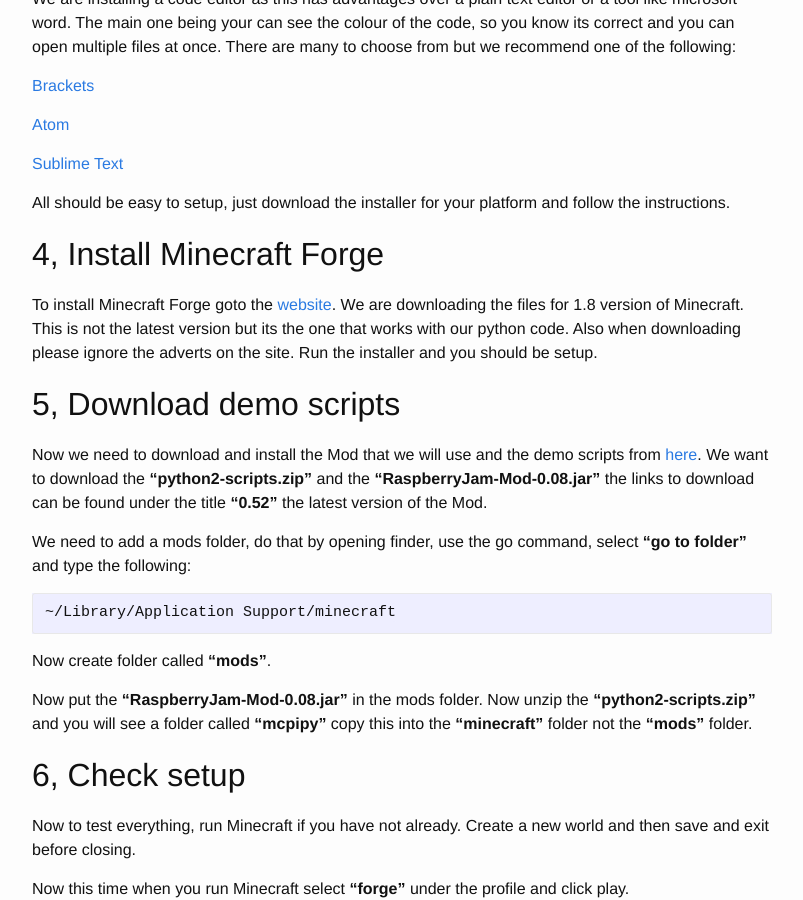
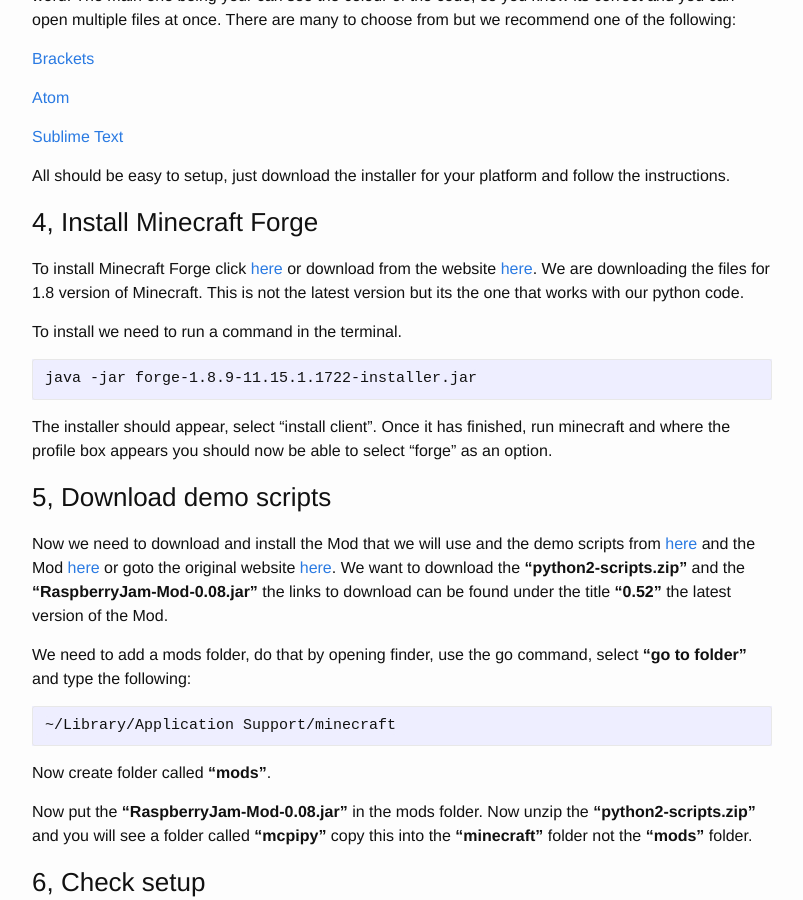
Before and after one commit to norwich-hackspace-codingclub/minecraft-setup, a Jekyll site: the page built from _posts/2016-01-23-setup-instructions-for-osx.markdown, in a window 1280 px wide and 900 px high, scrolled down 885 px. Shown: the whole window, without its empty margins (238-1041 px from the left). Built offline with Jekyll 4.4.1, drawn with Linux system fonts in a browser that asks for light colours; some of the changed text lies outside the part shown.

Commit message:
Fixed instructions added files and extra notes

```diff
--- a/_posts/2016-01-23-setup-instructions-for-osx.markdown
+++ b/_posts/2016-01-23-setup-instructions-for-osx.markdown
@@ -19,15 +19,15 @@
 	6, Check everything is setup
 
 
-## 1, Install Minecraft
+### 1, Install Minecraft
 As mentioned above, this should be completed prior to attending a session. You can do this from the [Minecraft Website](https://minecraft.net/).
 
 
-## 2, Install Python
+### 2, Install Python
 To install Python goto the [website](https://www.python.org/downloads/) and click on the "Download Python 2.7.11". The installer should be the same as any other that you have seen before, click through the steps and once finished you are done.
 
 
-## 3, Install a code editor
+### 3, Install a code editor
 We are installing a code editor as this has advantages over a plain text editor or a tool like microsoft word. The main one being your can see the colour of the code, so you know its correct and you can open multiple files at once. There are many to choose from but we recommend one of the following:
 
 [Brackets](http://brackets.io/)
@@ -39,12 +39,18 @@
 All should be easy to setup, just download the installer for your platform and follow the instructions.
 
 
-## 4, Install Minecraft Forge
-To install Minecraft Forge goto the [website](http://files.minecraftforge.net/). We are downloading the files for 1.8 version of Minecraft. This is not the latest version but its the one that works with our python code. Also when downloading please ignore the adverts on the site. Run the installer and you should be setup.
+### 4, Install Minecraft Forge
+To install Minecraft Forge click [here](/files/forge-1.8.9-11.15.1.1722-installer) or download from the website [here](http://files.minecraftforge.net/). We are downloading the files for 1.8 version of Minecraft. This is not the latest version but its the one that works with our python code.
+
+To install we need to run a command in the terminal.
+
+    java -jar forge-1.8.9-11.15.1.1722-installer.jar
+
+The installer should appear, select "install client". Once it has finished, run minecraft and where the profile box appears you should now be able to select "forge" as an option.
 
 
-## 5, Download demo scripts
-Now we need to download and install the Mod that we will use and the demo scripts from [here](https://github.com/arpruss/raspberryjammod/releases). We want to download the **"python2-scripts.zip"** and the **"RaspberryJam-Mod-0.08.jar"** the links to download can be found under the title **"0.52"** the latest version of the Mod.
+### 5, Download demo scripts
+Now we need to download and install the Mod that we will use and the demo scripts from [here](/files/python2-scripts.zip) and the Mod [here](/files/RaspberryJamMod.jar) or goto the original website [here](https://github.com/arpruss/raspberryjammod/releases). We want to download the **"python2-scripts.zip"** and the **"RaspberryJam-Mod-0.08.jar"** the links to download can be found under the title **"0.52"** the latest version of the Mod.
 
 We need to add a mods folder, do that by opening finder, use the go command, select **"go to folder"** and type the following:
 
@@ -55,7 +61,7 @@
 Now put the **"RaspberryJam-Mod-0.08.jar"** in the mods folder. Now unzip the **"python2-scripts.zip"** and you will see a folder called **"mcpipy"** copy this into the **"minecraft"** folder not the **"mods"** folder.
 
 
-## 6, Check setup
+### 6, Check setup
 Now to test everything, run Minecraft if you have not already. Create a new world and then save and exit before closing.
 
 Now this time when you run Minecraft select **"forge"** under the profile and click play.
```
Also changed, not shown: other parts of _posts/2016-01-23-setup-instructions-for-osx.markdown (+1 -1 lines), _posts/2016-01-23-setup-for-windows.markdown (+10 -8 lines), 6 other files.
